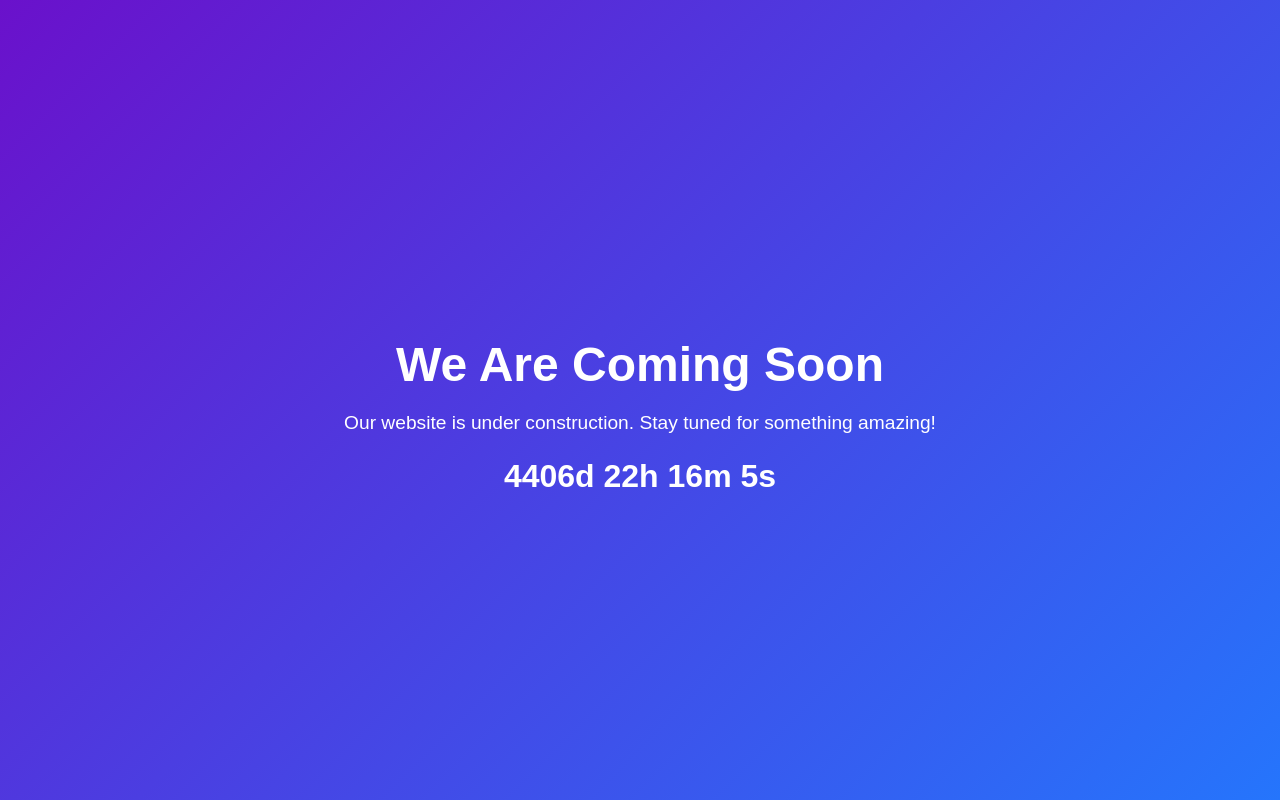
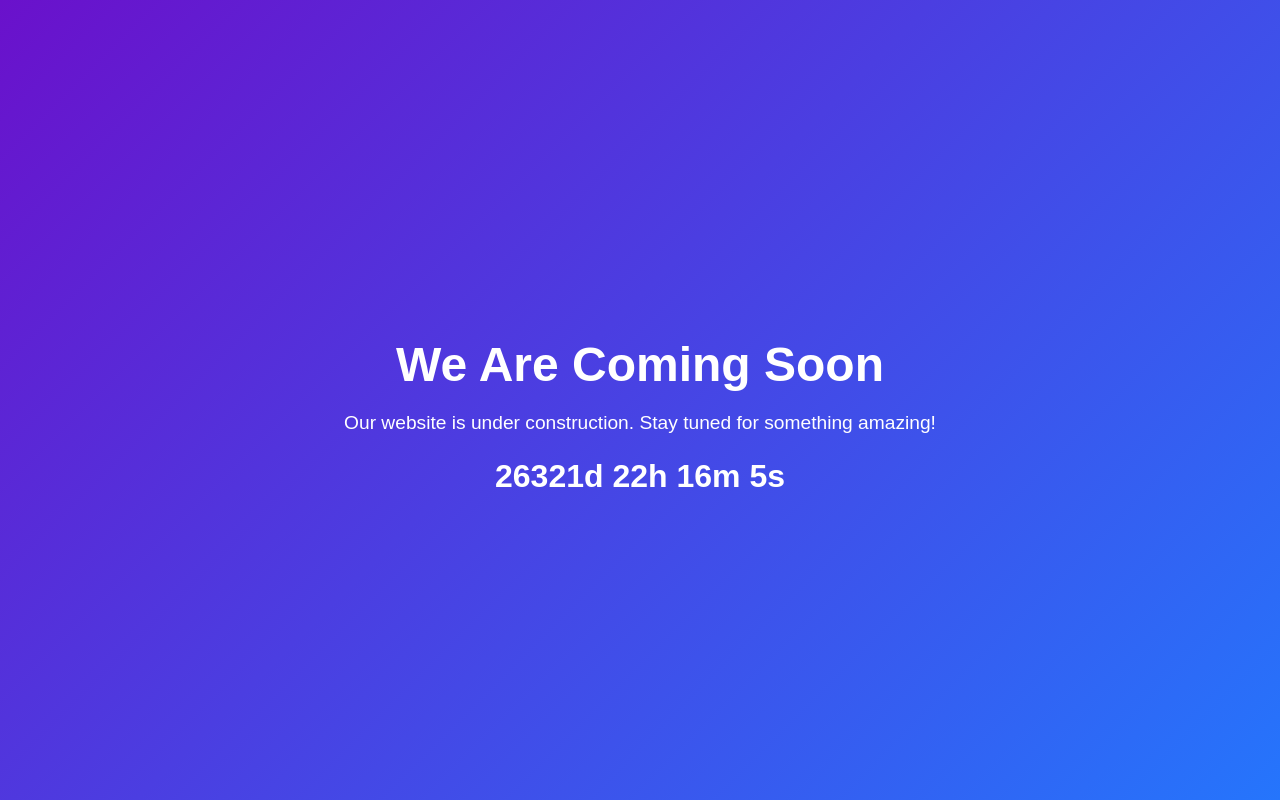
Before and after one commit to doles2/Activedefence, a plain HTML site: page index.html in a window 1280 px wide. Drawn offline with Linux system fonts and the light colour scheme.

Commit message:
Update index.html

```diff
--- a/index.html
+++ b/index.html
@@ -39,7 +39,7 @@
 
     <script>
         const countdownElement = document.getElementById('countdown');
-        const targetDate = new Date("2037-01-31T00:00:00").getTime();
+        const targetDate = new Date("2097-01-31T00:00:00").getTime();
 
         function updateCountdown() {
             const now = new Date().getTime();
```
